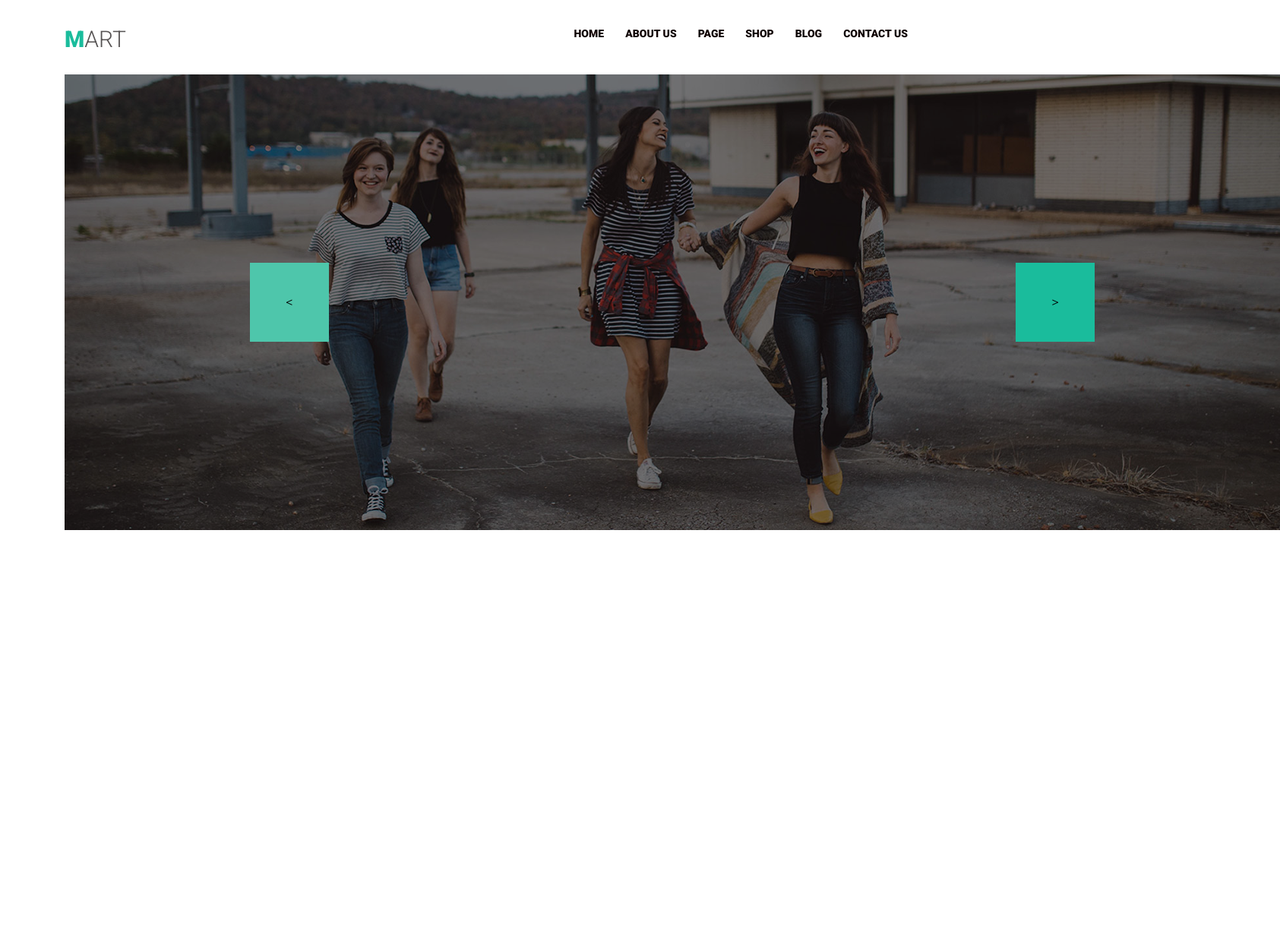
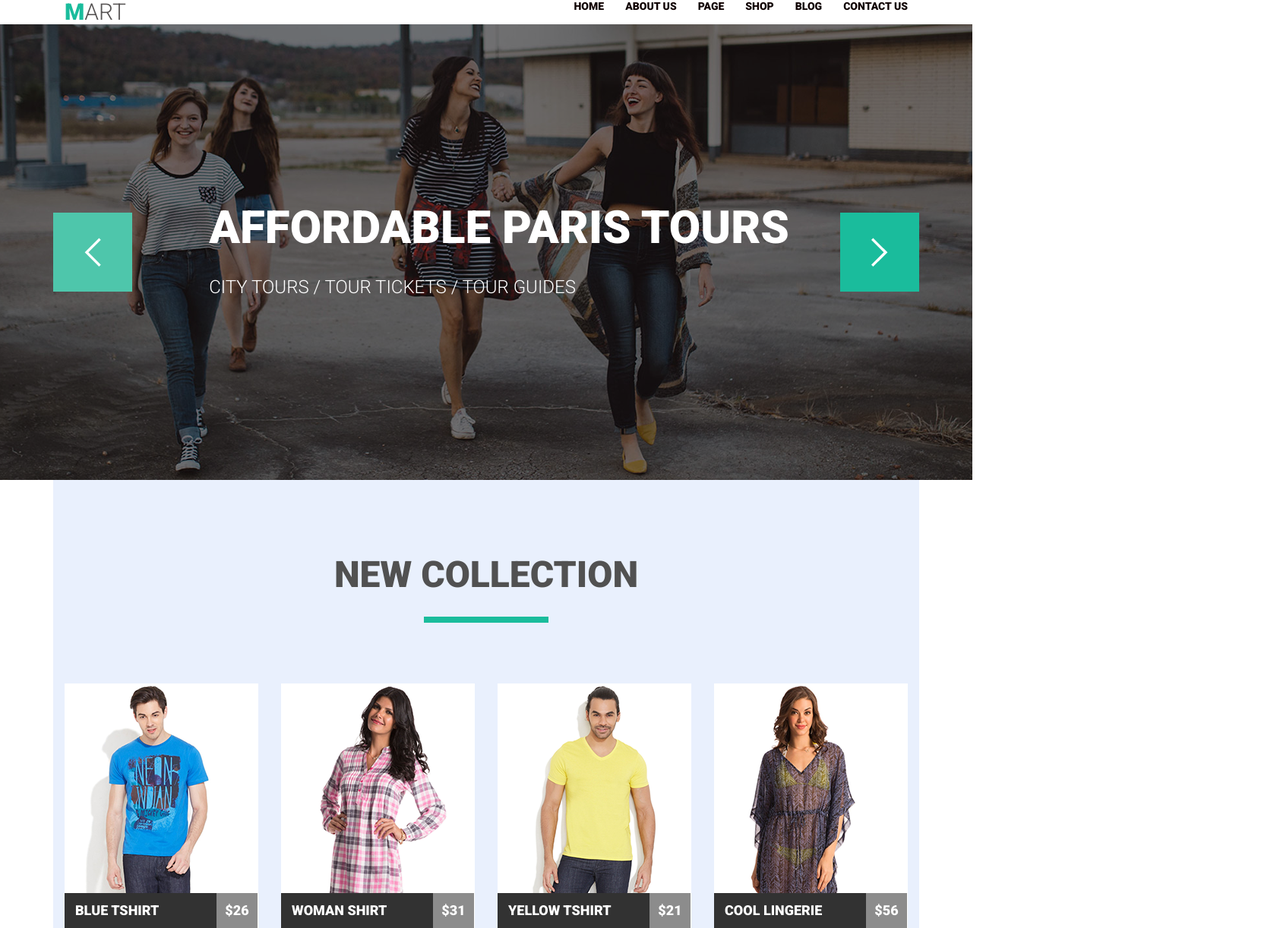
Before and after one commit to MrAndrew271988/goit-fe-course, a plain HTML site: page homework-05/index.html in a window 1280 px wide. Shown: the whole page at 76% size, 1685 px wide, since content can reach past the window. Before the commit the page ends 800 px from the top, so only its background shows below. Drawn offline with Linux system fonts and the light colour scheme.

Commit message:
added new information

```diff
--- a/homework-05/css/style.css
+++ b/homework-05/css/style.css
@@ -18,21 +18,10 @@ html {
   line-height: 32px;
 }
 
-  .wrapper {
-    width: 1110px;
-    margin: 0 auto;
-    padding-top: 36px;
-    padding-bottom: 26px;
-  }
-
 img {
   display: block;
   max-width: 100%;
   height: auto;
-  }
-
-  .page-header {
-    margin-bottom: 30px;
 }
 
 .logo {
@@ -45,7 +34,6 @@ html {
   text-decoration: none;
   display: inline-block;
   float: left;
-
 }
 
 .logo::first-letter {
@@ -93,10 +81,21 @@ html {
 /* ...........slider......... */
 
 .slider {
-    width: 1600px;
-    height: 600px;
+  background-image: url(../img/image1.png);
+  background-position: center;
+  background-repeat: no-repeat;
+  background-size: cover;
+}
+
+.wrapper {
+  width: 1140px;
+  padding: 0 15px;
   margin: 0 auto;
+}
+
+.slider-title {
   position: relative;
+  min-height: 600px;
 }
 
 .slider-ctrl {
@@ -107,31 +106,202 @@ html {
   height: 104px;
   top: 50%;
   transform: translateY(-50%);
+  z-index: 1;
+  background-position: center;
+  background-repeat: no-repeat;
+  cursor: pointer;
 }
 
 .slider-ctrl-prev {
   background-color: rgb(78, 198, 171);
-    left: 244px;
+  left: 0;
+  background-image: url(../img/prev.png);
 }
 
 .slider-ctrl-next {
   background-color: rgb(26, 188, 156);
-    right: 244px;
+  right: 0;
+  background-image: url(../img/next.png);
 }
 
-  .icon {
-    font-size: 100px;
-    color: #ffffff;
+.slides-list {
+  list-style: none;
+  margin: 0;
+  padding: 0;
+  position: absolute;
+  top: 50%;
+  left: 18%;
+  transform: translateY(-50%);
 }
 
-  .slides {
+.slides-title {
+  font-weight: 900;
+  font-size: 60px;
+  line-height: 82px;
+  text-transform: uppercase;
+  margin: 0;
+  margin-bottom: 10px;
+}
+
+.slides-descr {
+  font-weight: 300;
+  font-size: 24px;
+  line-height: 54px;
+  text-transform: uppercase;
+  margin: 0;
+}
+
+/* ........section...... */
+
+.product {
+  padding-top: 96px;
+  background-color: #e9f0fd;
+}
+
+.overlay {
+  width: 255px;
+  height: 322px;
+  background-color: rgb(0, 0, 0);
+
+  position: absolute;
+  opacity: 0;
+}
+
+.product-list-item:hover .overlay {
+  opacity: 0.549;
+}
+
+.overlay-icon,
+.overlay-icon2,
+.overlay-icon3,
+.overlay-icon4 {
+  display: inline-block;
+  width: 50px;
+  height: 50px;
+  position: absolute;
+  background-repeat: no-repeat;
+  background-position: center;
+  transform: translate(-50%, -50%);
+}
+
+.overlay-icon {
+  background-image: url(../img/heart.png);
+  top: 37%;
+  left: 27%;
+  border: 1px solid white;
+}
+
+.overlay-icon2 {
+  background-image: url(../img/arrows.png);
+  background-color: #1abc9c;
+  top: 37%;
+  left: 49%;
+}
+
+.overlay-icon3 {
+  background-image: url(../img/clock.png);
+  top: 37%;
+  left: 72%;
+  border: 1px solid white;
+}
+
+.overlay-icon4 {
+  background-image: url(../img/basket.png);
+  width: 166px;
+  height: 50px;
+  background-color: #323232;
+  background-position: left;
+  top: 55%;
+  left: 50%;
+  font-size: 14px;
+  line-height: 32px;;
+  text-transform: uppercase;
+  text-align: right;
+  border: 1px solid white;
+}
+
+
+
+.product-title {
+  margin: 0 auto;
+  text-align: center;
+  color: #515151;
+  text-transform: uppercase;
+  font-size: 48px;
+  font-weight: 900;
+  line-height: 58px;
+  margin-bottom: 80px;
+}
+
+.product-title::after {
+  content: "";
+  display: block;
+  margin: 0 auto;
+  width: 164px;
+  height: 8px;
+  background-color: #1abc9c;
+  margin-top: 26px;
+}
+
+.product-list {
   margin: 0;
   padding: 0;
   list-style: none;
 }
 
-  .slides img {
-      height: 600px;
-      object-fit: cover;
-      width: 100%;
+.product-list-item {
+  float: left;
+  margin-right: 30px;
+  width: 255px;
+  height: 322px;
+  cursor: pointer;
+  position: relative;
 }
+
+.product-list-item:nth-child(4) {
+  margin-right: 0px;
+}
+
+.product-list-descr {
+  position: absolute;
+  bottom: 0;
+  text-transform: uppercase;
+}
+
+.item,
+.price {
+  float: left;
+  margin: 0;
+  font-size: 18px;
+  line-height: 32px;
+  font-weight: 900;
+  color: #ffffff;
+  padding-top: 7px;
+  padding-bottom: 7px;
+}
+
+.item {
+  width: 200px;
+  padding-left: 14px;
+  background-color: #323232;
+}
+
+.price {
+  width: 54px;
+  background-color: #8c8c8c;
+  text-align: center;
+}
+
+.price::before {
+  content: "\0024";
+}
+
+.product-list li:hover .item {
+  background-color: #1abc9c;
+}
+
+.product-list li:hover .price {
+  background-color: #7fd9c7;
+}
+
+/* ........footer....... */
--- a/homework-05/index.html
+++ b/homework-05/index.html
@@ -1,5 +1,6 @@
 <!DOCTYPE html>
 <html lang="en">
+
 <head>
     <meta charset="UTF-8">
     <meta name="viewport" content="width=device-width, initial-scale=1.0">
@@ -10,12 +11,12 @@
     <link href="https://fonts.googleapis.com/css?family=Open+Sans:400,700" rel="stylesheet">
     <link rel="stylesheet" href="css/style.css">
 </head>
+
 <body>
-    <div class="wrapper">
-        <header class="page-header clearfix">
+    <header class="page-header wrapper clearfix">
+        <nav>
             <a href="#" class="logo">Mart</a>
 
-            <nav>
             <ul class="main-menu">
                 <li class="main-menu-item">
                     <a href="#">Home</a>
@@ -41,19 +42,88 @@
 
     <main>
         <div class="slider">
+            <div class="slider-title wrapper">
                 <button class="slider-ctrl slider-ctrl-prev">
-                    <span class="icon-one">&lt;</span>
                 </button>
                 <button class="slider-ctrl slider-ctrl-next">
-                    <span class="icon-two">&gt;</span>
                 </button>
 
-                <ul class="slides">
-                    <li><img src="img/image1.png" alt="image1" width="1600" height="600"></li>
+                <ul class="slides-list">
+                    <li class="slides-item">
+                        <p class="slides-title">Affordable Paris Tours</p>
+                        <p class="slides-descr">City Tours / Tour Tickets / Tour Guides</p>
+                    </li>
                 </ul>
+            </div>
+        </div>
 
+        <section class="product wrapper">
+            <h2 class="product-title">New Collection</h2>
+
+            <ul class="product-list wrapper clearfix">
+                <li class="product-list-item">
+                    <div class="overlay">
+                        <span class="overlay-icon"></span>
+                        <span class="overlay-icon2"></span>
+                        <span class="overlay-icon3"></span>
+                        <span class="overlay-icon4">Add to cart</span>
                     </div>
+
+                    <img src="img/image2.png" alt="blue tshirt" width="255" height="322">
+                    <div class="product-list-descr clearfix">
+                        <p class="item">Blue tshirt</p>
+                        <p class="price">26</p>
+                    </div>
+                </li>
+                <li class="product-list-item">
+                    <div class="overlay">
+                        <span class="overlay-icon"></span>
+                        <span class="overlay-icon2"></span>
+                        <span class="overlay-icon3"></span>
+                        <span class="overlay-icon4">Add to cart</span>
+                    </div>
+
+                    <img src="img/image3.png" alt="woman shirt" width="255" height="322">
+                    <div class="product-list-descr clearfix">
+                        <p class="item">Woman shirt</p>
+                        <p class="price">31</p>
+                    </div>
+                </li>
+                <li class="product-list-item">
+                    <div class="overlay">
+                        <span class="overlay-icon"></span>
+                        <span class="overlay-icon2"></span>
+                        <span class="overlay-icon3"></span>
+                        <span class="overlay-icon4">Add to cart</span>
+                    </div>
+
+                    <img src="img/image4.png" alt="yellow shirt" width="255" height="322">
+                    <div class="product-list-descr clearfix">
+                        <p class="item">Yellow tshirt</p>
+                        <p class="price">21</p>
+                    </div>
+                </li>
+                <li class="product-list-item">
+                    <div class="overlay">
+                        <span class="overlay-icon"></span>
+                        <span class="overlay-icon2"></span>
+                        <span class="overlay-icon3"></span>
+                        <span class="overlay-icon4">Add to cart</span>
+                    </div>
+
+                    <img src="img/image5.png" alt="cool lingerie" width="255" height="322">
+                    <div class="product-list-descr clearfix">
+                        <p class="item">Cool lingerie</p>
+                        <p class="price">56</p>
+                    </div>
+                </li>
+            </ul>
+        </section>
+
+        <footer class="page-footer">
+
+        </footer>
     </main>
-    </div>
 </body>
+
 </html>
```
Also changed, not shown: homework-05/img/arrows.png (added), homework-05/img/basket.png (added), homework-05/img/clock.png (added), homework-05/img/heart.png (added), homework-05/img/icons8-less-than-50.png (deleted), homework-05/img/icons8-more-than-50.png (deleted), homework-05/img/next.png (added), homework-05/img/prev.png (added). Lines whose indentation alone changed are shown as unchanged.
